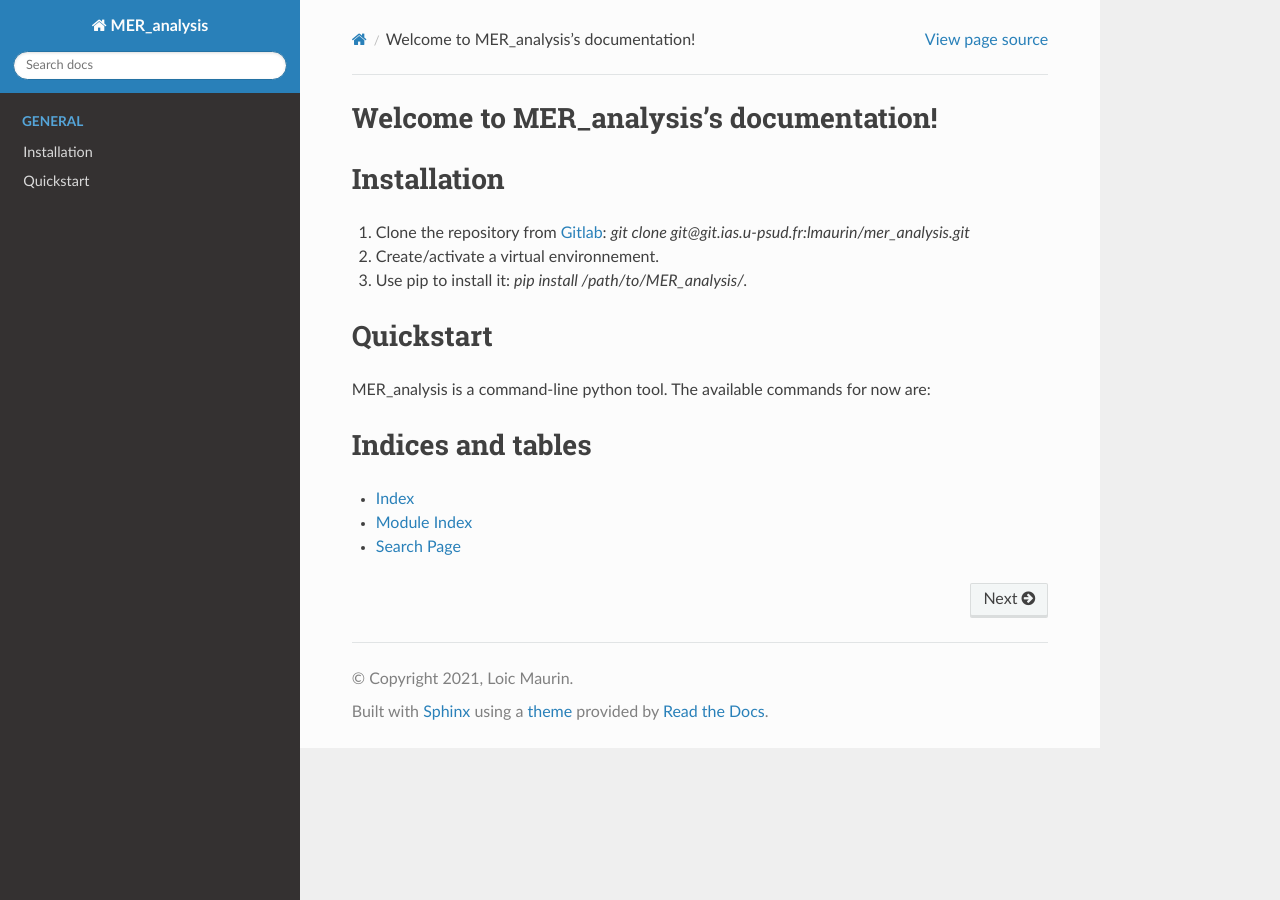
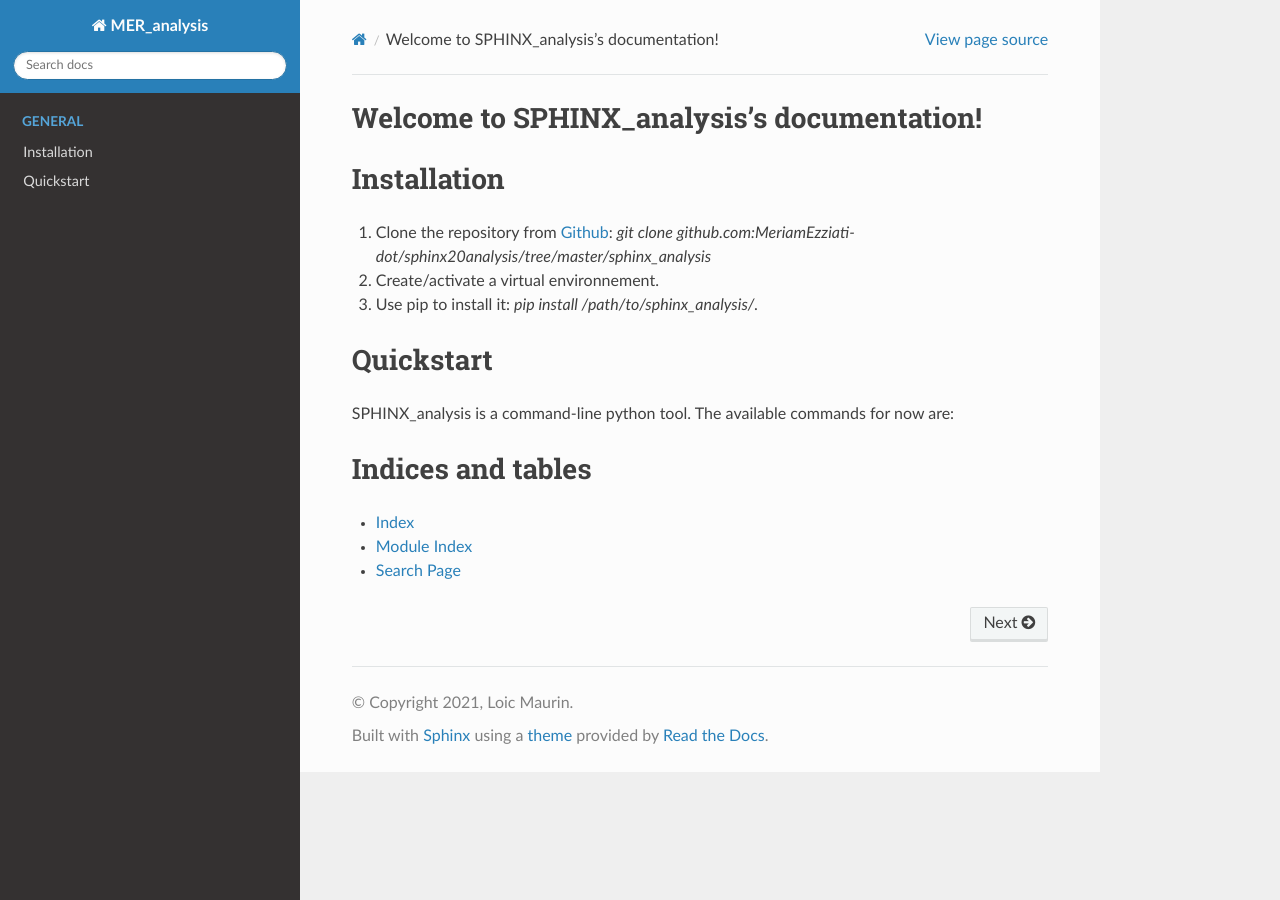
Before and after one commit to MeriamEzziati-dot/sphinx20analysis, a Sphinx documentation site: the page built from docs/index.rst, in a window 1280 px wide. Built offline with Sphinx 7.4.7 and the Read the Docs theme 3.1.0, drawn with Linux system fonts in a browser that asks for light colours; pages that are not in the unit, such as notebooks, are missing from menus.

Commit message:
basic obs_comp

```diff
--- a/docs/index.rst
+++ b/docs/index.rst
@@ -3,7 +3,7 @@
    You can adapt this file completely to your liking, but it should at least
    contain the root `toctree` directive.
 
-Welcome to MER_analysis's documentation!
+Welcome to SPHINX_analysis's documentation!
 ========================================
 
 .. include:: source/usermanual/installation.rst
--- a/docs/source/usermanual/installation.rst
+++ b/docs/source/usermanual/installation.rst
@@ -1,7 +1,7 @@
 Installation
 ============
 
-1. Clone the repository from `Gitlab <https://git.ias.u-psud.fr/lmaurin/mer_analysis>`_:
-   `git clone git@git.ias.u-psud.fr:lmaurin/mer_analysis.git`
+1. Clone the repository from `Github <https://github.com/MeriamEzziati-dot/sphinx20analysis/tree/master/sphinx_analysis>`_:
+   `git clone github.com:MeriamEzziati-dot/sphinx20analysis/tree/master/sphinx_analysis`
 2. Create/activate a virtual environnement.
-3. Use pip to install it: `pip install /path/to/MER_analysis/.`
+3. Use pip to install it: `pip install /path/to/sphinx_analysis/.`
--- a/docs/source/usermanual/quickstart.rst
+++ b/docs/source/usermanual/quickstart.rst
@@ -1,4 +1,4 @@
 Quickstart
 ==========
 
-MER_analysis is a command-line python tool. The available commands for now are:
+SPHINX_analysis is a command-line python tool. The available commands for now are:
--- a/example.py
+++ b/example.py
@@ -24,7 +24,6 @@ from sphinx_analysis.io import save_column_names, export_summary
 DATA_PATH = '/home/mezziati/Documents/IAP/SPHINX20/data/'
 OUTPUT_PATH = '/home/mezziati/Documents/IAP/SPHINX20/sphinx_analysis/outputs/'
 
-
 def main():
     """Main analysis pipeline using the new package structure."""
 
@@ -36,6 +35,7 @@ def main():
     print("\n1. Loading catalogues...")
     sim_cat = SimulationCatalogue(DATA_PATH + 'all_basic_data.csv')
     obs_cat = ObservationCatalogue(DATA_PATH + 'flury.csv')
+    obs_old = ObservationCatalogue(DATA_PATH + 'previous_Lyc_measurements.csv')
 
     # 2. Create analyzer
     print("\n2. Creating analyzer...")
--- a/sphinx_analysis/__init__.py
+++ b/sphinx_analysis/__init__.py
@@ -1,7 +1,7 @@
 """
 SPHINX20 LyC Escape Fraction Analysis Package
 =============================================
-A package for analyzing Lyman Continuum (LyC) escape fractions and their
+A package for analyzing Lyman Continuum  escape fractions and their
 correlations with galaxy properties in the SPHINX20 data release.
 Date: Jan 2026
 Author: Meriam Ezziati
```
Also changed, not shown: README.md (+1 -0 lines), previous_lyc_measurements_analyse.py (added, +10 -0 lines), 3 other files.
